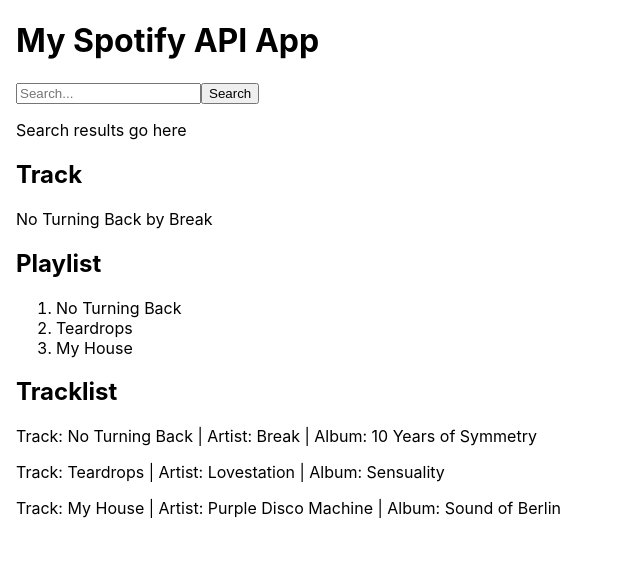
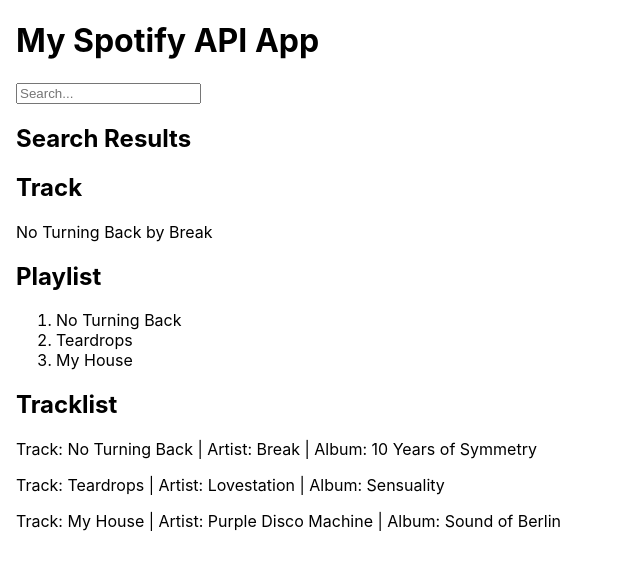
Before and after one commit to Jason5D/Spotify_API, a React (Create React App) app in the folder spotifyapp/: page / in a window 1280 px wide. Shown: the top 570 px of the page, without its empty margins (0-640 px from the left). Built offline with nearby package versions, Linux system fonts and the light colour scheme.

Commit message:
dynamic search bar

```diff
--- a/spotifyapp/src/App/App.js
+++ b/spotifyapp/src/App/App.js
@@ -9,7 +9,6 @@
   return (
     <div>
       <h1>My Spotify API App</h1>
-      <SearchBar />
       <SearchResults />
       <Track />
       <Playlist />
--- a/spotifyapp/src/SearchBar/SearchBar.js
+++ b/spotifyapp/src/SearchBar/SearchBar.js
@@ -1,25 +1,27 @@
 import React, { useState } from 'react';
 import data from '../Data/data.json';
 
-function SearchBar() {
+function SearchBar({ onSearchResults }) {
   const [searchTerm, setSearchTerm] = useState('');
   const [searchResults, setSearchResults] = useState([]);
 
-  const handleSearch = () => {
-    const results = data.filter(item => item.track.toLowerCase().includes(searchTerm.toLowerCase()));
-    setSearchResults(results);
-  };
+  // const handleSearch = () => {
+  //   const results = data.filter(item => item.track.toLowerCase().includes(searchTerm.toLowerCase()));
+  //   onSearchResults(results);
+  //   setSearchTerm('');
+  // };
 
   const handleChange = (event) => {
-    setSearchTerm(event.target.value);
+    const { value } = event.target;
+    setSearchTerm(value);
+    const results = data.filter(item => item.track.toLowerCase().includes(value.toLowerCase()));
+    onSearchResults(results);
   };
 
   return (
     <div>
       <input type="text" placeholder="Search..." value={searchTerm} onChange={handleChange} />
-      <button onClick={handleSearch}>Search</button>
-
-      {searchResults.length > 0 && (
+{searchResults.length > 0 && (
         <div>
           <h2>Search Results</h2>
           {searchResults.map((item) => (
@@ -27,6 +29,9 @@
           ))}
         </div>
       )}
+
+
+      {/* <button onClick={handleSearch}>Search</button> */}
     </div>
   );
 }
--- a/spotifyapp/src/SearchResults/SearchResults.js
+++ b/spotifyapp/src/SearchResults/SearchResults.js
@@ -1,12 +1,25 @@
-import React from 'react';
-
+import React, { useState } from 'react';
+import SearchBar from '../SearchBar/SearchBar.js';
 
 function SearchResults() {
-    return (
-        <div>
-           <p>Search results go here</p>
-        </div>
-    );
+  const [results, setResults] = useState([]);
+
+  const handleSearchResults = (searchResults) => {
+    setResults(searchResults);
+  };
+
+  return (
+    <div>
+      <SearchBar onSearchResults={handleSearchResults} />
+
+      <div>
+        <h2>Search Results</h2>
+        {results.map((item) => (
+          <p key={item.id}>{item.track}</p>
+        ))}
+      </div>
+    </div>
+  );
 }
 
 export default SearchResults;
```
